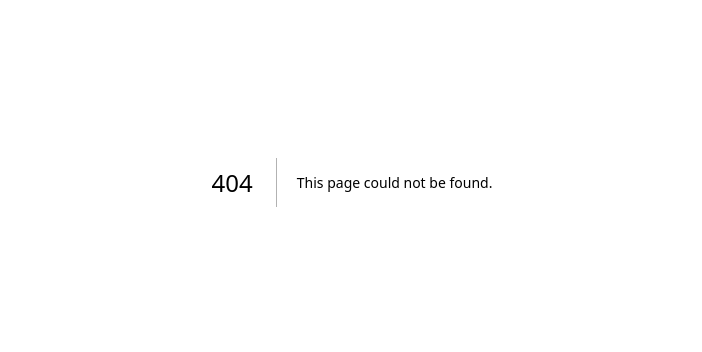
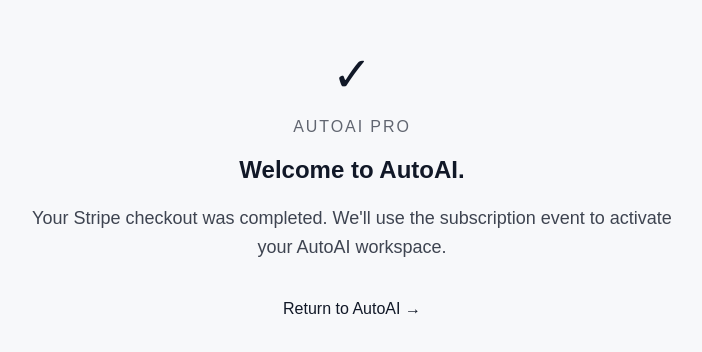
Before and after one commit to alovato007-oss/autoai, a Next.js app: page /success in a window 1280 px wide. Before the commit this address had no page. Shown: the part 218-570 px from the top of the page, without its empty margins (288-990 px from the left). Built offline with nearby package versions, Linux system fonts and the light colour scheme.

Commit message:
Add Stripe checkout success page

```diff
--- /dev/null
+++ b/app/success/page.tsx
@@ -0,0 +1,15 @@
+export default function SuccessPage() {
+  return (
+    <main style={{ minHeight: "100vh", display: "grid", placeItems: "center", padding: 24 }}>
+      <section style={{ maxWidth: 640, textAlign: "center" }}>
+        <div style={{ fontSize: 48, marginBottom: 16 }}>✓</div>
+        <p style={{ letterSpacing: ".12em", textTransform: "uppercase", opacity: 0.65 }}>AutoAI Pro</p>
+        <h1>Welcome to AutoAI.</h1>
+        <p style={{ fontSize: 18, lineHeight: 1.6, opacity: 0.8 }}>
+          Your Stripe checkout was completed. We&apos;ll use the subscription event to activate your AutoAI workspace.
+        </p>
+        <a href="/" style={{ display: "inline-block", marginTop: 20 }}>Return to AutoAI →</a>
+      </section>
+    </main>
+  );
+}
```
